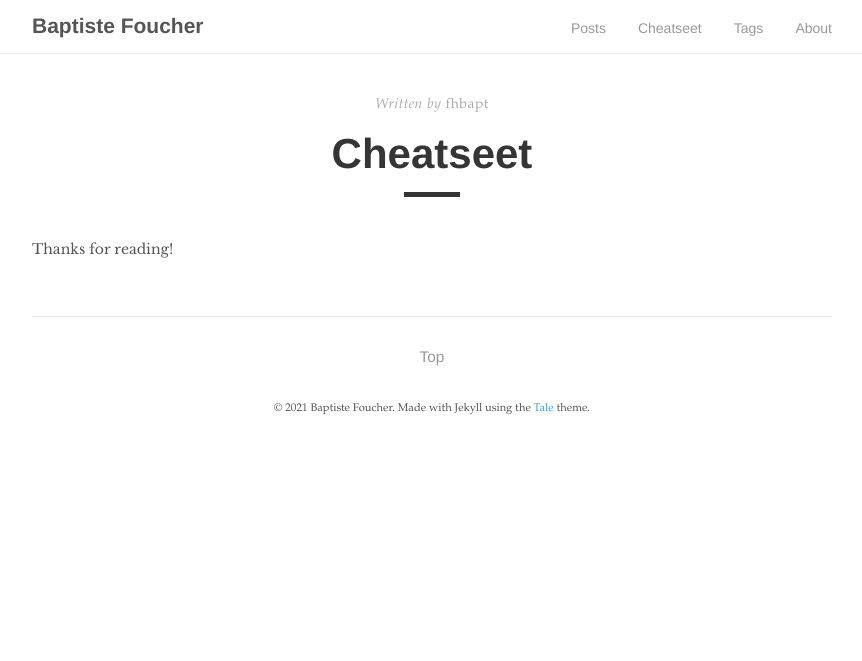
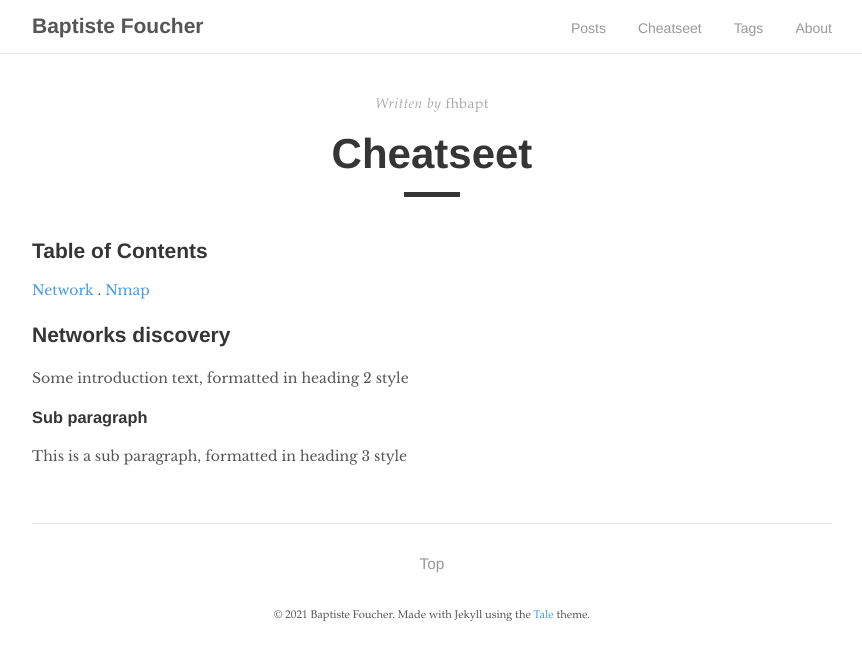
Before and after one commit to fhbapt/fhbapt.github.io, a Jekyll site: the page built from _pages/cheatseet.md, in a window 1280 px wide. Shown: the top 661 px of the page, without its empty margins (208-1070 px from the left). Built offline with Jekyll 4.4.1, drawn with Linux system fonts in a browser that asks for light colours.

Commit message:
Update cheatseet.md

```diff
--- a/_pages/cheatseet.md
+++ b/_pages/cheatseet.md
@@ -5,4 +5,14 @@ author: "fhbapt"
 permalink: /cheatseet/
 ---
 
-Thanks for reading!
+## Table of Contents
+
+[Network](#network)
+    . [Nmap](#nmap)
+
+
+## Networks discovery <a name="network"></a>
+Some introduction text, formatted in heading 2 style
+
+### Sub paragraph <a name="nmap"></a>
+This is a sub paragraph, formatted in heading 3 style
```
